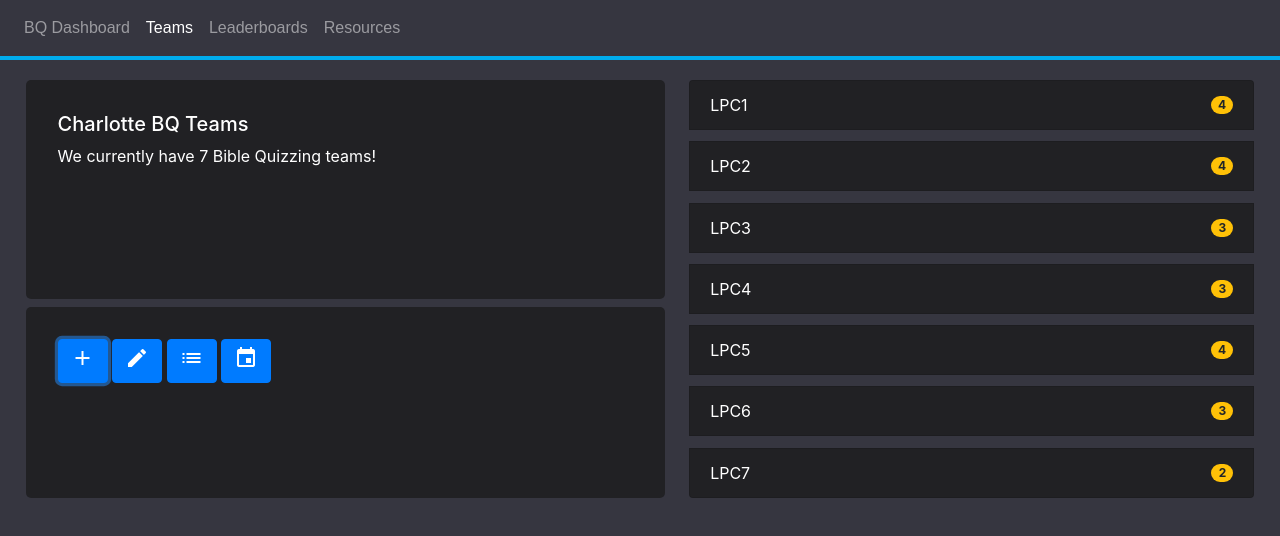
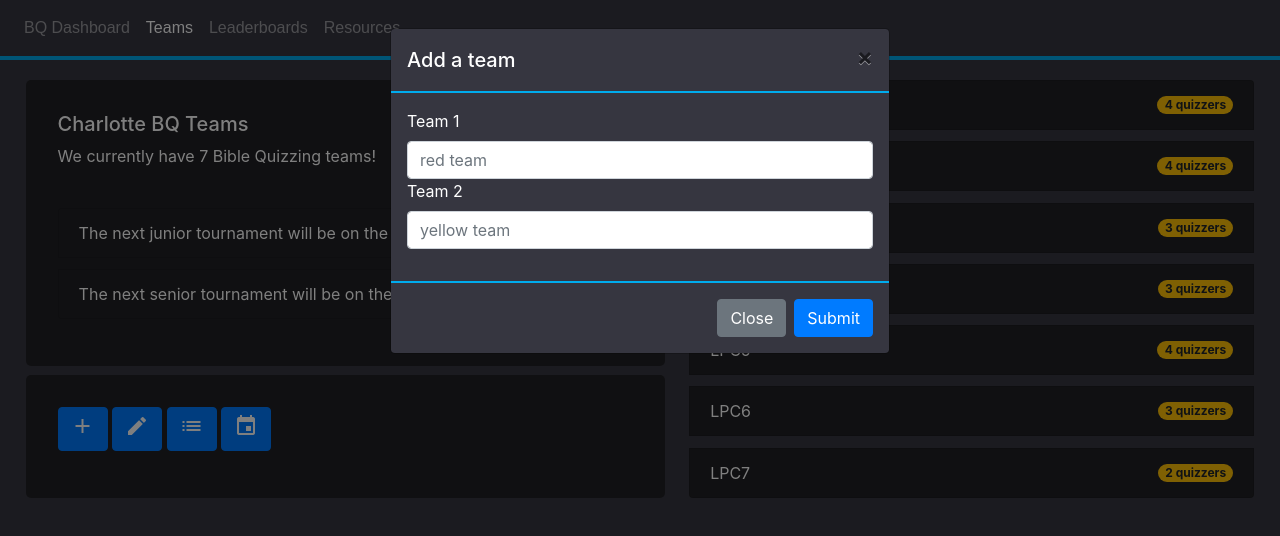
Before and after one commit to yobany10/bq-dashboard, a plain HTML site: page pages/teams.html in a window 1280 px wide. Both pictures are taken after a click on the link "add". Drawn offline with nearby package versions, Linux system fonts and the light colour scheme; a web font is replaced by a local one.

Commit message:
Added modal for add teams button. Firebase is now connected to site.

```diff
--- a/assets/css/main.css
+++ b/assets/css/main.css
@@ -4,6 +4,19 @@ body {
 
   .bg-dark {
     background-color: #212124 !important;
+  }
+
+  .dark-modal-content {
+    background-color: #363640;
+    color: white;
+  }
+
+  .dark-modal-header {
+    border-bottom: 2px solid #00aced;
+  }
+
+  .dark-modal-footer {
+    border-top: 2px solid #00aced;
   }
 
   .landingItem1 {
--- a/assets/js/main.js
+++ b/assets/js/main.js
@@ -1 +1,25 @@
-var studentsReference = db.collection("students").doc("lq211zdSxBy1lxI4ibbk");
+function writeData() {
+    firebase.database().ref("User").set({
+         name: document.getElementById("nameField").value,
+         age: document.getElementById("ageField").value
+    })
+    getData();
+};
+
+function writeQuiz() {
+    firebase.database().ref("Quizzes").set({
+         redTeam: document.getElementById("rTeamName").value,
+         yellowTeam: document.getElementById("yTeamName").value
+    })
+};
+
+function getData() {
+     firebase.database().ref('/').once('value', function(snapshot) {
+         snapshot.forEach(function(childSnapshot)
+         {
+            var childKey =  childSnapshot.key;
+            var childData = childSnapshot.val();
+            document.getElementById("data").innerHTML = childData["name"] + ", " + childData["age"];
+         })
+     })
+};
--- a/index.html
+++ b/index.html
@@ -62,9 +62,41 @@
 
           </div>
 
+    <!-- User input -->
+          <input type="text" placeholder="name" id="nameField">
+          <input type="text" placeholder="age" id="ageField">
+          <button class="btn btn-primary" onclick="writeData()">Submit</button>
+
+    <!-- User display -->
+          <p id="data"></p>
+
 
     <!-- Connect to JS file -->
     <script src="./assets/js/main.js"></script>
 
+    <!-- The core Firebase JS SDK is always required and must be listed first -->
+<script src="https://www.gstatic.com/firebasejs/7.7.0/firebase.js"></script>
+
+<!-- TODO: Add SDKs for Firebase products that you want to use
+     https://firebase.google.com/docs/web/setup#available-libraries -->
+<script src="https://www.gstatic.com/firebasejs/7.7.0/firebase-analytics.js"></script>
+
+<script>
+  // Your web app's Firebase configuration
+  var firebaseConfig = {
+    apiKey: "AIzaSyCMGwqr9TXCHKXhhPH76oIfqXgxHLxH0ew",
+    authDomain: "bq-dashboard-4cbc9.firebaseapp.com",
+    databaseURL: "https://bq-dashboard-4cbc9.firebaseio.com",
+    projectId: "bq-dashboard-4cbc9",
+    storageBucket: "bq-dashboard-4cbc9.appspot.com",
+    messagingSenderId: "156585888675",
+    appId: "1:156585888675:web:d66ed9c34de8c6da74e816",
+    measurementId: "G-PNPM35EZYQ"
+  };
+  // Initialize Firebase
+  firebase.initializeApp(firebaseConfig);
+  firebase.analytics();
+</script>
+
 </body>
 </html>
--- a/pages/teams.html
+++ b/pages/teams.html
@@ -49,11 +49,21 @@
 
             <div class="teamsItem1">
               <h5>Charlotte BQ Teams</h5>
-              <p>We currently have 7 Bible Quizzing teams!</p>
+              <p>We currently have 7 Bible Quizzing teams!</p><br>
+              <ul class="list-group teamsList teamsItem2">
+                <li class="list-group-item d-flex justify-content-between align-items-center">
+                  The next junior tournament will be on the 8th of this month.
+                  <span class="badge badge-warning badge-pill" title="number of quizzers">8th</span>
+                </li>
+                <li class="list-group-item d-flex justify-content-between align-items-center">
+                  The next senior tournament will be on the 15th of this month.
+                  <span class="badge badge-warning badge-pill" title="number of quizzers">15th</span>
+                </li>
+              </ul>
             </div>
 
             <div class="teamsItem3">
-              <a href="#" class="btn btn-primary"><i class="material-icons" title="add a team">add</i></a>
+              <a href="#" class="btn btn-primary" data-toggle="modal" data-target="#addTeamModal"><i class="material-icons" title="add a team">add</i></a>
               <a href="#" class="btn btn-primary"><i class="material-icons" title="edit a team">edit</i></a>
               <a href="#" class="btn btn-primary"><i class="material-icons" title="stats">list</i></a>
               <a href="https://docs.google.com/spreadsheets/d/1vNrcuAofi4VjVhOiac4h1XJb3lWoD1QwrRIBW5fFTl0" class="btn btn-primary" target="_blank"><i class="material-icons" title="upcoming tournaments">event</i></a>
@@ -62,39 +72,91 @@
             <ul class="list-group teamsList teamsItem2">
               <li class="list-group-item d-flex justify-content-between align-items-center">
                 LPC1
-                <span class="badge badge-warning badge-pill" title="number of quizzers">4</span>
+                <span class="badge badge-warning badge-pill" title="number of quizzers">4 quizzers</span>
               </li>
               <li class="list-group-item d-flex justify-content-between align-items-center">
                 LPC2
-                <span class="badge badge-warning badge-pill" title="number of quizzers">4</span>
+                <span class="badge badge-warning badge-pill" title="number of quizzers">4 quizzers</span>
               </li>
               <li class="list-group-item d-flex justify-content-between align-items-center">
                 LPC3
-                <span class="badge badge-warning badge-pill" title="number of quizzers">3</span>
+                <span class="badge badge-warning badge-pill" title="number of quizzers">3 quizzers</span>
               </li>
               <li class="list-group-item d-flex justify-content-between align-items-center">
                 LPC4
-                <span class="badge badge-warning badge-pill" title="number of quizzers">3</span>
+                <span class="badge badge-warning badge-pill" title="number of quizzers">3 quizzers</span>
               </li>
               <li class="list-group-item d-flex justify-content-between align-items-center">
                 LPC5
-                <span class="badge badge-warning badge-pill" title="number of quizzers">4</span>
+                <span class="badge badge-warning badge-pill" title="number of quizzers">4 quizzers</span>
               </li>
               <li class="list-group-item d-flex justify-content-between align-items-center">
                 LPC6
-                <span class="badge badge-warning badge-pill" title="number of quizzers">3</span>
+                <span class="badge badge-warning badge-pill" title="number of quizzers">3 quizzers</span>
               </li>
               <li class="list-group-item d-flex justify-content-between align-items-center">
                 LPC7
-                <span class="badge badge-warning badge-pill" title="number of quizzers">2</span>
+                <span class="badge badge-warning badge-pill" title="number of quizzers">2 quizzers</span>
               </li>
             </ul>
+        </div>
 
+        <!-- Add team modal -->
+        <div class="modal" id="addTeamModal" tabindex="-1" role="dialog">
+          <div class="modal-dialog" role="document">
+            <div class="modal-content dark-modal-content">
+              <div class="modal-header dark-modal-header">
+                <h5 class="modal-title">Add a team</h5>
+                <button type="button" class="close" data-dismiss="modal" aria-label="Close">
+                  <span aria-hidden="true">&times;</span>
+                </button>
+              </div>
+              <div class="modal-body">
+                <!-- Team name input -->
+                  <form>
+                    <div class="form-group addTeamForm">
+                      <label for="rTeamName">Team 1</label>
+                      <input class="form-control" type="text" placeholder="red team" id="rTeamName">
+                      <label for="yTeamName">Team 2</label>
+                      <input class="form-control" type="text" placeholder="yellow team" id="yTeamName">
+                    </div>
+                  </form>
+              </div>
+              <div class="modal-footer dark-modal-footer">
+                <button type="button" class="btn btn-secondary" data-dismiss="modal">Close</button>
+                <button class="btn btn-primary" data-dismiss="modal" onclick="writeQuiz()">Submit</button>
+              </div>
+            </div>
+          </div>
         </div>
 
 
     <!-- Connect to JS file -->
-    <script src="./assets/js/main.js"></script>
+    <script src="../assets/js/main.js"></script>
+
+    <!-- The core Firebase JS SDK is always required and must be listed first -->
+<script src="https://www.gstatic.com/firebasejs/7.7.0/firebase.js"></script>
+
+<!-- TODO: Add SDKs for Firebase products that you want to use
+     https://firebase.google.com/docs/web/setup#available-libraries -->
+<script src="https://www.gstatic.com/firebasejs/7.7.0/firebase-analytics.js"></script>
+
+<script>
+  // Your web app's Firebase configuration
+  var firebaseConfig = {
+    apiKey: "AIzaSyCMGwqr9TXCHKXhhPH76oIfqXgxHLxH0ew",
+    authDomain: "bq-dashboard-4cbc9.firebaseapp.com",
+    databaseURL: "https://bq-dashboard-4cbc9.firebaseio.com",
+    projectId: "bq-dashboard-4cbc9",
+    storageBucket: "bq-dashboard-4cbc9.appspot.com",
+    messagingSenderId: "156585888675",
+    appId: "1:156585888675:web:d66ed9c34de8c6da74e816",
+    measurementId: "G-PNPM35EZYQ"
+  };
+  // Initialize Firebase
+  firebase.initializeApp(firebaseConfig);
+  firebase.analytics();
+</script>
 
 </body>
 </html>
```
